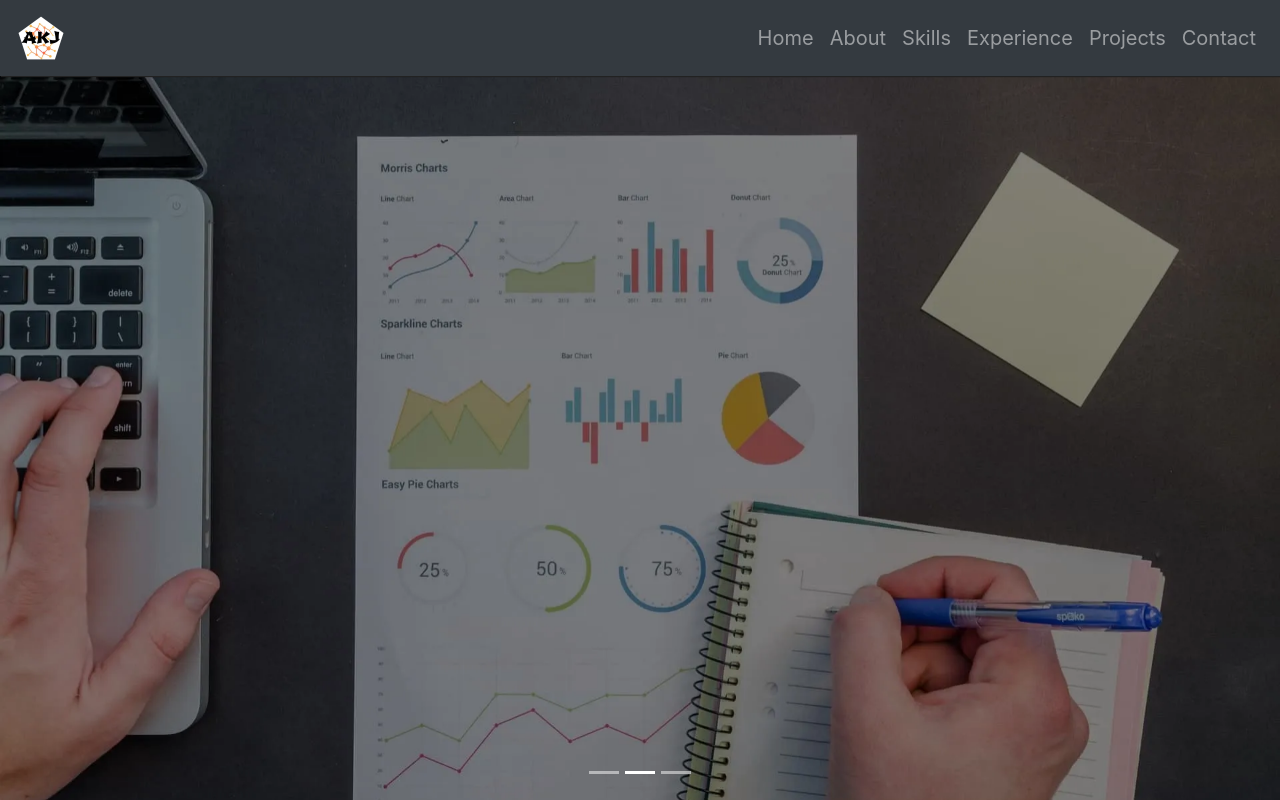
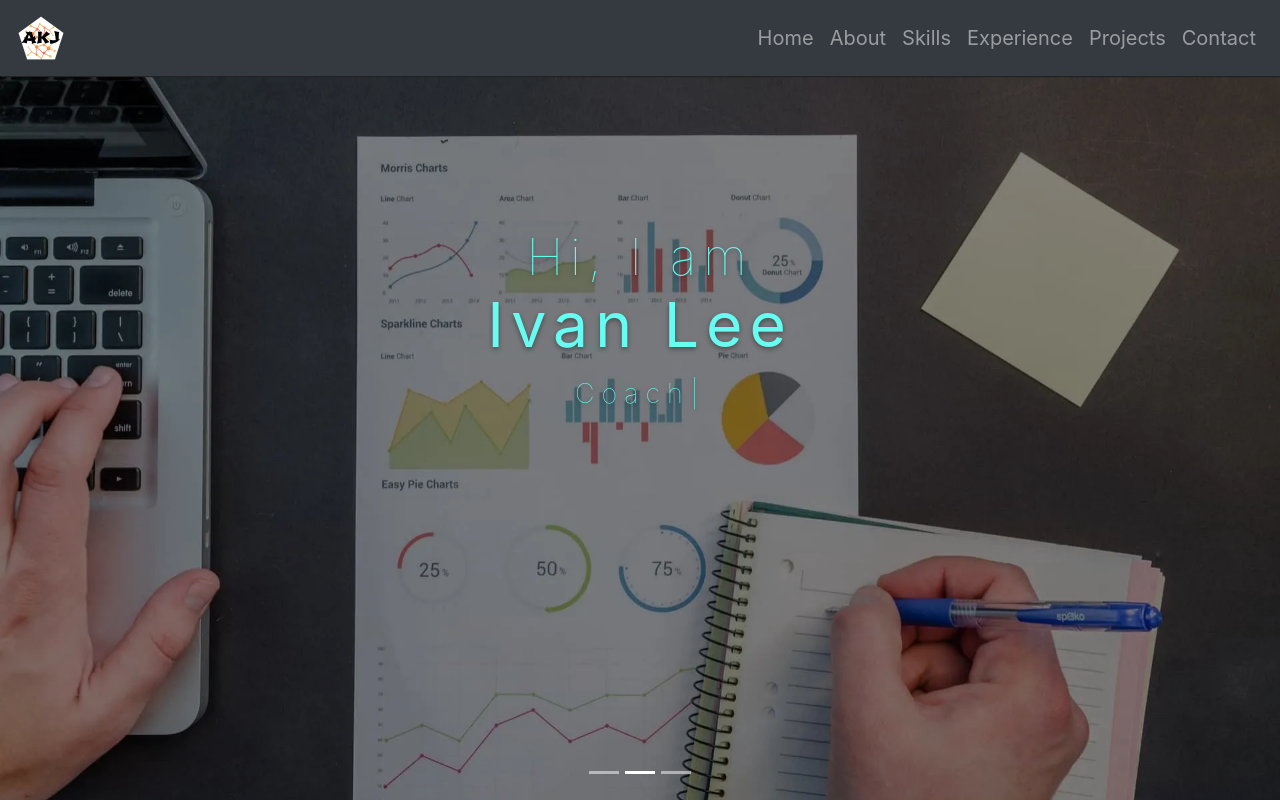
Before and after one commit to ivanleeswe/newPortfolio2021, a React (Create React App) app: page / in a window 1280 px wide. Built offline with nearby package versions, Linux system fonts and the light colour scheme.

Commit message:
Add title message component

```diff
--- a/src/App.js
+++ b/src/App.js
@@ -1,12 +1,14 @@
 import './App.css';
 import Navbar from "./components/navbar/navbar";
 import Carousel from "./components/carousel/carousel";
+import TitleMessage from "./components/title-message/title-message";
 
 function App() {
   return (
     <div className="App">
       <Navbar />
       <Carousel />
+      <TitleMessage />
     </div>
   );
 }
--- /dev/null
+++ b/src/components/title-message/title-message.js
@@ -0,0 +1,57 @@
+
+import React from "react";
+import Typewriter from "typewriter-effect";
+import styled from "styled-components";
+
+const MyTitleMessage = styled.h1`
+  position: absolute;
+  width: 100%;
+  top: 22rem;
+  z-index: 1;
+  margin-top: -125px;
+  text-align: center;
+  strong {
+    font-size: 1.25em;
+  }
+  div {
+    color: ${props => props.theme.textColor};
+    text-shadow: 0px 2px 5px rgba(0, 0, 0, 0.4);
+    font-weight: 100;
+    letter-spacing: 7px;
+    .main {
+      font-size: 50px;
+    }
+    .sub {
+      font-size: 27px;
+      letter-spacing: 2px;
+    }
+  }
+`;
+
+const TitleMessage = () => (
+  <MyTitleMessage>
+    <div className="titleMessage">
+      <div className="heading">
+        <div className="main text-center mb-3">
+          Hi, I am
+          <br />
+          <span>
+            <strong>Ivan Lee</strong>
+          </span>
+        </div>
+        <div className="sub">
+          <Typewriter
+            options={{
+              strings: ["Web Developer", "Coach", "Learner"],
+              autoStart: true,
+              loop: true,
+              delay: 50
+            }}
+          />
+        </div>
+      </div>
+    </div>
+  </MyTitleMessage>
+);
+
+export default TitleMessage;
```
